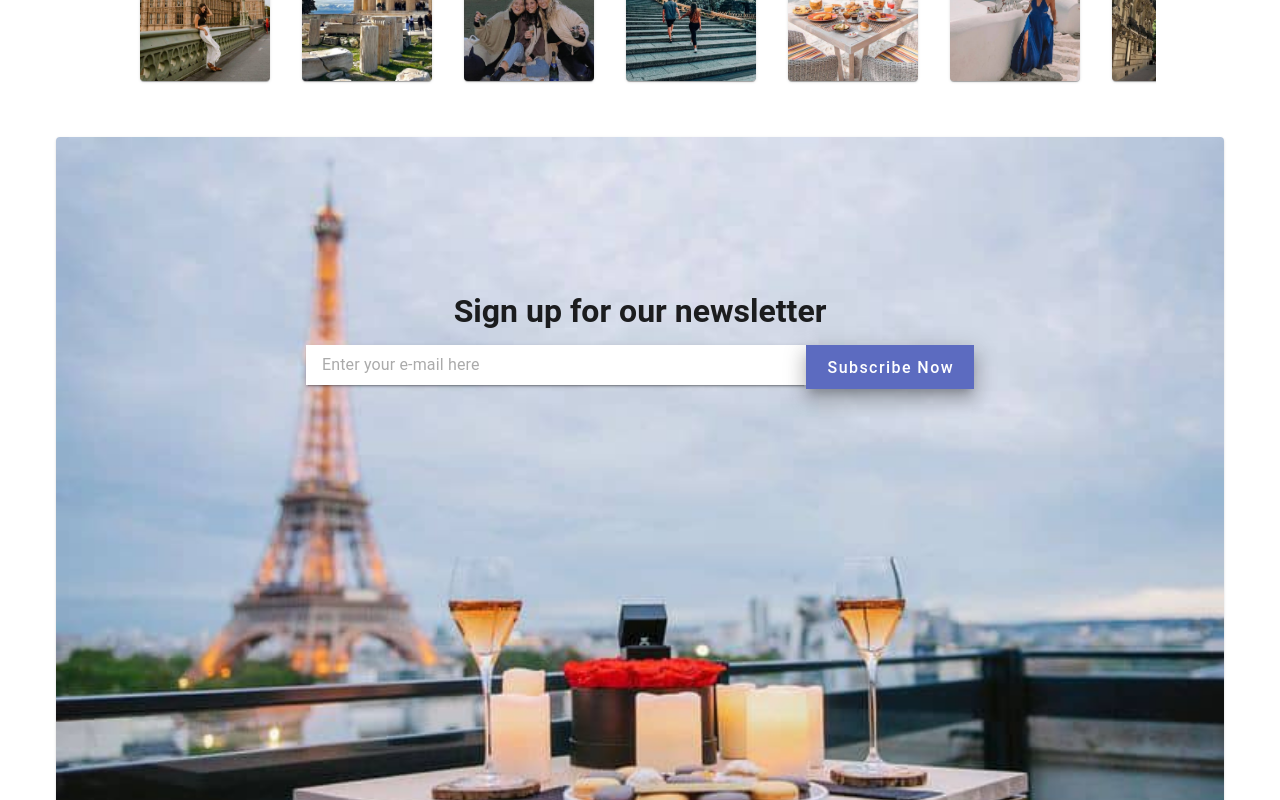
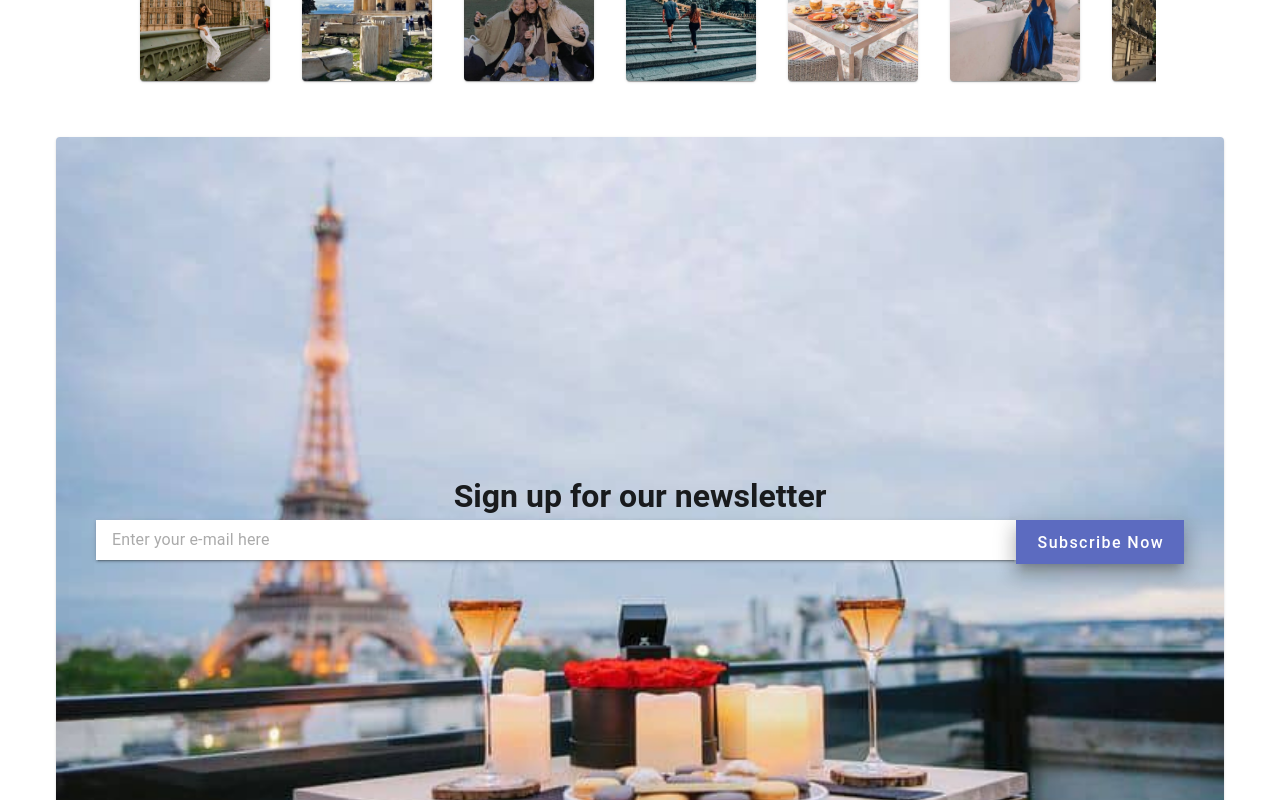
Before and after one commit to maydamv/Travel-agency, a Vue app: page / in a window 1280 px wide. Shown: the part 3000-3800 px from the top of the page. Built offline with nearby package versions, Linux system fonts and the light colour scheme.

Commit message:
suscribe now responsive

```diff
--- a/src/views/Home.vue
+++ b/src/views/Home.vue
@@ -265,7 +265,7 @@
 
             <v-col cols="12" sm="12">
                 <h4 class="text-center text-indigo-lighten-1">Inventore Varitatis</h4>
-                <h1 class="text-center">Select Offres For Travelings</h1>
+                <h1 class="text-center">Select Offers For Travelings</h1>
                 <v-row justify="center">
                     <v-col cols="12" sm="10">
                         <v-row>
@@ -289,7 +289,7 @@
                 <h1 class="text-center">Most Popular Hotel</h1>
                 <v-row justify="center">
                     <v-col cols="12" sm="10">
-                       <v-row>
+                       <v-row class="d-flex justify-center">
                             <v-col cols="12" lg="3" md="4" sm="6" v-for="(hotel, i) in hotels" :key="i">
                                 <v-hover v-slot="{isHovering, props}">
                                     <v-card class="mx-auto" color="grey-lighten-4" max-width="600" v-bind="props">
@@ -348,19 +348,20 @@
             </v-col>
             <v-col cols="12" sm="12">
                <v-card>
-                    <div>
                         <v-img src="/IMG-20240725-WA0075.jpg" cover height="100%">
-                            <div class="d-flex justify-center ligne1">
-                                <h1>Sign up for our newsletter</h1>
-                            </div>
-                            <div class="d-flex justify-center ligne2">
-                                <v-text-field density="compact" placeholder="Enter your e-mail here" variant="solo-inverted" color="#393E50" rounded="0"></v-text-field>
-                                <v-btn class="text-none tp" color="indigo-lighten-1" size="large" variant="flat" rounded="0" elevation="12">
-                                    Subscribe Now
-                                </v-btn>
+                            <div class="d-flex flex-column justify-center align-center h-100">
+                                <div class="d-flex">
+                                    <h1>Sign up for our newsletter</h1>
+                                </div>
+                                <div class="d-flex w-100 px-10" style="height: min-content">
+                                    <v-text-field density="compact" placeholder="Enter your e-mail here" variant="solo-inverted" color="#393E50" rounded="0" class="h-100"></v-text-field>
+                                    <v-btn class="text-none tp" color="indigo-lighten-1" size="large" variant="flat" rounded="0" elevation="12">
+                                        Subscribe Now
+                                    </v-btn>
+                                </div>
                             </div>
                         </v-img>
-                    </div>
+
                </v-card>
             </v-col>
         </v-row>
@@ -550,12 +551,5 @@
     position: absolute;
     width: 100%;
 }
-.ligne1 {
-    margin-top: 150px;
-}
-.ligne2 {
-    margin-top: 10px;
-    padding: 0 250px 0 250px;
-    width: 100%;
-}
+
 </style>
```
